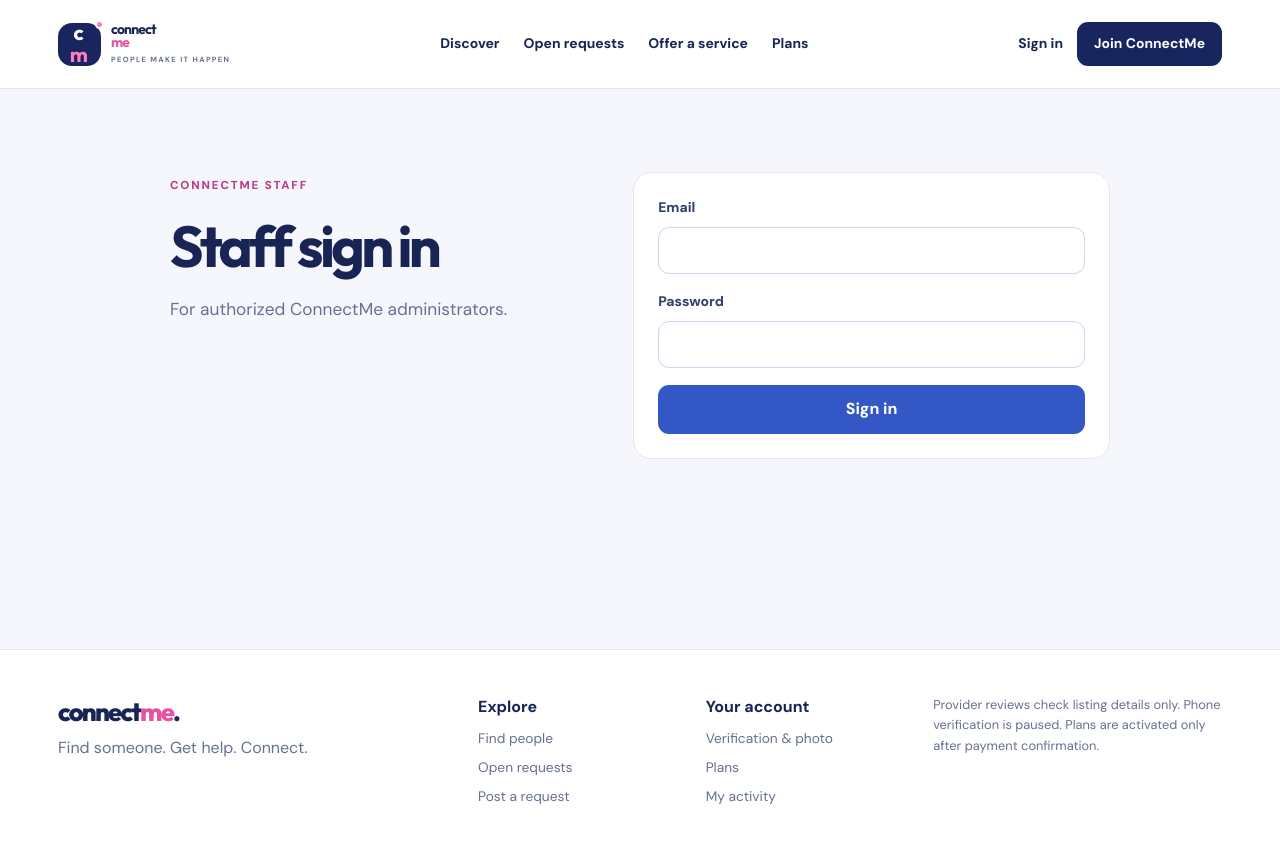
After one commit to onosprosper/CONNECTME, a Flask app: page /admin/login in a window 1280 px wide. The commit adds this page. Run offline with Flask 3, Linux system fonts and the light colour scheme; some libraries are stand-ins or nearby versions.

Commit message:
Create separate ConnectMe admin account

```diff
--- a/connectme-render/app.py
+++ b/connectme-render/app.py
@@ -46,6 +46,22 @@ class User(db.Model):
     password_hash = db.Column(db.String(255), nullable=False)
     created_at = db.Column(db.DateTime(timezone=True), default=now, nullable=False)
     photo = db.relationship('ProfilePhoto', uselist=False)
+
+class AdminAccount(db.Model):
+    id = db.Column(db.Integer, primary_key=True)
+    email = db.Column(db.String(255), unique=True, nullable=False, index=True)
+    password_hash = db.Column(db.String(255), nullable=False)
+    is_active = db.Column(db.Boolean, nullable=False, default=True)
+    failed_logins = db.Column(db.Integer, nullable=False, default=0)
+    locked_until = db.Column(db.DateTime(timezone=True))
+    created_at = db.Column(db.DateTime(timezone=True), default=now, nullable=False)
+
+class AdminAudit(db.Model):
+    id = db.Column(db.Integer, primary_key=True)
+    admin_id = db.Column(db.Integer, db.ForeignKey('admin_account.id'), nullable=False)
+    action = db.Column(db.String(80), nullable=False)
+    target_id = db.Column(db.Integer, nullable=False)
+    created_at = db.Column(db.DateTime(timezone=True), default=now, nullable=False)
 
 class Provider(db.Model):
     id = db.Column(db.Integer, primary_key=True)
@@ -216,7 +232,7 @@ def confirm_payment(payment):
 
 @app.context_processor
 def shared():
-    return {'categories': CATEGORIES, 'current_user': db.session.get(User, session['user_id']) if 'user_id' in session else None, 'csrf_token': csrf_token}
+    return {'categories': CATEGORIES, 'current_user': db.session.get(User, session['user_id']) if 'user_id' in session else None, 'current_admin': db.session.get(AdminAccount, session['admin_id']) if 'admin_id' in session else None, 'csrf_token': csrf_token}
 
 def csrf_token():
     if 'csrf' not in session:
@@ -352,7 +368,7 @@ def provide():
 @app.get('/providers/<int:provider_id>')
 def provider_detail(provider_id):
     provider = db.get_or_404(Provider, provider_id)
-    if provider.review and provider.review.status == 'suspended' and session.get('user_id') != provider.user_id and not session.get('review_admin'): abort(404)
+    if provider.review and provider.review.status == 'suspended' and session.get('user_id') != provider.user_id and not session.get('admin_id'): abort(404)
     return render_template('provider_detail.html', provider=provider)
 
 @app.get('/requests')
@@ -443,25 +459,61 @@ def termii_request(action, data):
 def review_admin_required(fn):
     @wraps(fn)
     def wrapper(*args, **kwargs):
-        key = os.getenv('ADMIN_REVIEW_KEY', '')
-        if not key or len(key) < 32 or not session.get('review_admin'):
-            abort(403)
+        account = db.session.get(AdminAccount, session['admin_id']) if session.get('admin_id') else None
+        if not account or not account.is_active:
+            session.pop('admin_id', None)
+            return redirect(url_for('admin_login'))
         return fn(*args, **kwargs)
     return wrapper
 
+@app.route('/admin/login', methods=['GET', 'POST'])
+def admin_login():
+    if request.method == 'POST':
+        email = request.form.get('email', '').strip().lower()[:255]
+        password = request.form.get('password', '')
+        account = AdminAccount.query.filter_by(email=email, is_active=True).first()
+        locked = account and account.locked_until and utc(account.locked_until) > now()
+        if account and not locked and check_password_hash(account.password_hash, password):
+            account.failed_logins = 0; account.locked_until = None
+            db.session.commit()
+            session.clear(); session['admin_id'] = account.id
+            return redirect(url_for('review_queue'))
+        if account and not locked:
+            account.failed_logins += 1
+            if account.failed_logins >= 5:
+                account.locked_until = now() + timedelta(minutes=15)
+                account.failed_logins = 0
+            db.session.commit()
+        flash('Invalid credentials or account temporarily locked. Try again later.', 'error')
+    return render_template('admin_login.html')
+
+@app.post('/admin/logout')
+@review_admin_required
+def admin_logout():
+    session.clear()
+    return redirect(url_for('admin_login'))
+
+@app.route('/admin/password', methods=['GET', 'POST'])
+@review_admin_required
+def admin_password():
+    if request.method == 'POST':
+        account = db.session.get(AdminAccount, session['admin_id'])
+        old = request.form.get('old_password', '')
+        new = request.form.get('new_password', '')
+        if not check_password_hash(account.password_hash, old) or len(new) < 16 or len(new) > 256:
+            flash('Check your current password and use at least 16 characters for the new one.', 'error')
+        else:
+            account.password_hash = generate_password_hash(new)
+            db.session.commit(); session.clear()
+            flash('Password changed. Sign in again.', 'success')
+            return redirect(url_for('admin_login'))
+    return render_template('admin_password.html')
+
 @app.route('/admin/reviews/login', methods=['GET', 'POST'])
-@login_required
 def review_admin_login():
-    if request.method == 'POST':
-        key = os.getenv('ADMIN_REVIEW_KEY', '')
-        if len(key) >= 32 and secrets.compare_digest(request.form.get('review_key', ''), key):
-            session['review_admin'] = True
-            return redirect(url_for('review_queue'))
-        flash('Invalid review access key.', 'error')
-    return render_template('review_login.html')
+    return redirect(url_for('admin_login'))
 
 @app.get('/admin/reviews')
-@login_required
 @review_admin_required
 def review_queue():
     reviews = ProviderReview.query.filter_by(status='pending').order_by(ProviderReview.provider_id.desc()).all()
@@ -469,13 +521,13 @@ def review_queue():
     return render_template('review_queue.html', reviews=reviews, suspended=suspended)
 
 @app.post('/admin/reviews/<int:provider_id>')
-@login_required
 @review_admin_required
 def review_decision(provider_id):
     review = db.get_or_404(ProviderReview, provider_id)
     decision = request.form.get('decision')
     if decision not in ('approved', 'rejected') or (review.status == 'suspended' and decision != 'approved'): abort(400)
-    review.status = decision; review.reviewed_at = now(); review.reviewer_id = session['user_id']
+    review.status = decision; review.reviewed_at = now(); review.reviewer_id = None
+    db.session.add(AdminAudit(admin_id=session['admin_id'], action='provider_' + decision, target_id=provider_id))
     db.session.commit()
     flash('Provider review recorded.', 'success')
     return redirect(url_for('review_queue'))
@@ -503,14 +555,12 @@ def report_provider(provider_id):
     return render_template('report_form.html', provider=provider, reasons=REPORT_REASONS)
 
 @app.get('/admin/reports')
-@login_required
 @review_admin_required
 def report_queue():
     reports = SafetyReport.query.filter_by(status='open').order_by(SafetyReport.created_at.asc()).all()
     return render_template('report_queue.html', reports=reports)
 
 @app.post('/admin/reports/<int:report_id>')
-@login_required
 @review_admin_required
 def report_decision(report_id):
     report = db.get_or_404(SafetyReport, report_id)
@@ -519,9 +569,10 @@ def report_decision(report_id):
     if decision == 'suspended':
         review = db.session.get(ProviderReview, report.provider_id)
         if not review: review = ProviderReview(provider_id=report.provider_id)
-        review.status = 'suspended'; review.reviewed_at = now(); review.reviewer_id = session['user_id']
+        review.status = 'suspended'; review.reviewed_at = now(); review.reviewer_id = None
         db.session.add(review)
-    report.status = decision; report.reviewed_at = now(); report.reviewer_id = session['user_id']
+    report.status = decision; report.reviewed_at = now(); report.reviewer_id = None
+    db.session.add(AdminAudit(admin_id=session['admin_id'], action='report_' + decision, target_id=report_id))
     db.session.commit()
     flash('Report decision recorded.', 'success')
     return redirect(url_for('report_queue'))
@@ -666,25 +717,24 @@ def submit_bank_transfer(payment_id):
     return redirect(url_for('subscriptions'))
 
 @app.get('/admin/payments')
-@login_required
 @review_admin_required
 def bank_payment_queue():
     payments = BankTransferPayment.query.filter_by(status='submitted').order_by(BankTransferPayment.submitted_at.asc()).all()
     return render_template('bank_payment_queue.html', payments=payments)
 
 @app.post('/admin/payments/<int:payment_id>')
-@login_required
 @review_admin_required
 def bank_payment_decision(payment_id):
     payment = db.get_or_404(BankTransferPayment, payment_id)
     decision = request.form.get('decision')
     if payment.status != 'submitted' or decision not in ('approved', 'rejected'): abort(409)
-    if payment.user_id == session['user_id']: abort(403)
+    if payment.user.email.casefold() == db.session.get(AdminAccount, session['admin_id']).email.casefold(): abort(403)
     if decision == 'approved':
         latest = latest_paid_plan(payment.user_id, payment.role)
         base = max(now(), utc(latest.expires_at) if latest else now())
         payment.expires_at = base + timedelta(days=30)
-    payment.status, payment.reviewed_at, payment.reviewer_id = decision, now(), session['user_id']
+    payment.status, payment.reviewed_at, payment.reviewer_id = decision, now(), None
+    db.session.add(AdminAudit(admin_id=session['admin_id'], action='bank_' + decision, target_id=payment_id))
     db.session.commit()
     flash('Bank transfer decision saved.', 'success')
     return redirect(url_for('bank_payment_queue'))
@@ -756,6 +806,15 @@ def health():
 
 with app.app_context():
     db.create_all()
+    if not AdminAccount.query.first():
+        setup_email = os.getenv('ADMIN_SETUP_EMAIL', '').strip().lower()
+        setup_password = os.getenv('ADMIN_SETUP_PASSWORD', '')
+        if setup_email and setup_password:
+            if not re.fullmatch(r'[^\s@]+@[^\s@]+\.[^\s@]+', setup_email) or len(setup_password) < 16:
+                raise RuntimeError('ADMIN_SETUP_EMAIL must be valid and ADMIN_SETUP_PASSWORD must have at least 16 characters.')
+            db.session.add(AdminAccount(email=setup_email, password_hash=generate_password_hash(setup_password)))
+            db.session.commit()
+            app.logger.warning('Initial admin account created. Remove ADMIN_SETUP_PASSWORD and ADMIN_SETUP_EMAIL from Render.')
 
 if __name__ == '__main__':
     app.run(debug=True)
--- /dev/null
+++ b/connectme-render/templates/admin_login.html
@@ -0,0 +1 @@
+{% extends 'base.html' %}{% block title %}Staff sign in · ConnectMe{% endblock %}{% block body %}<div class="form-layout narrow"><div class="intro"><small>CONNECTME STAFF</small><h1>Staff sign in</h1><p>For authorized ConnectMe administrators.</p></div><form class="panel" method="post" action="{{ url_for('admin_login') }}"><input type="hidden" name="csrf_token" value="{{ csrf_token() }}"><label>Email<input name="email" type="email" required autocomplete="username"></label><label>Password<input name="password" type="password" required autocomplete="current-password"></label><button class="btn">Sign in</button></form></div>{% endblock %}
--- /dev/null
+++ b/connectme-render/templates/admin_password.html
@@ -0,0 +1 @@
+{% extends 'base.html' %}{% block title %}Change staff password · ConnectMe{% endblock %}{% block body %}<div class="form-layout narrow"><div class="intro"><small>CONNECTME STAFF</small><h1>Change password</h1></div><form class="panel" method="post"><input type="hidden" name="csrf_token" value="{{ csrf_token() }}"><label>Current password<input name="old_password" type="password" required autocomplete="current-password"></label><label>New password (16 characters minimum)<input name="new_password" type="password" minlength="16" required autocomplete="new-password"></label><button class="btn">Save password</button></form></div>{% endblock %}
--- a/connectme-render/templates/base.html
+++ b/connectme-render/templates/base.html
@@ -1,6 +1,6 @@
 <!doctype html>
 <html lang="en"><head><meta charset="utf-8"><meta name="viewport" content="width=device-width, initial-scale=1"><meta name="theme-color" content="#18255f"><title>{% block title %}ConnectMe{% endblock %}</title><meta name="description" content="ConnectMe helps you find local services, skills and experiences across Nigeria."><link rel="stylesheet" href="{{ url_for('static',filename='style.css') }}"></head>
-<body><header class="site-header"><div class="wrap nav"><a class="brand" href="{{ url_for('home') }}" aria-label="ConnectMe home"><span class="brand-mark">c<span>m</span><i></i></span><span>connect<span class="brand-accent">me</span><small>PEOPLE MAKE IT HAPPEN</small></span></a><nav class="main-nav" aria-label="Main navigation"><a href="{{ url_for('home') }}">Discover</a><a href="{{ url_for('requests_list') }}">Open requests</a><a href="{{ url_for('provide') }}">Offer a service</a><a href="{{ url_for('subscriptions') }}">Plans</a></nav><div class="account">{% if current_user %}<a class="trust-link" href="{{ url_for('verification') }}">✦ Verification</a><a href="{{ url_for('dashboard') }}">My activity</a><form method="post" action="{{ url_for('logout') }}"><input type="hidden" name="csrf_token" value="{{ csrf_token() }}"><button class="text-button">Sign out</button></form>{% else %}<a href="{{ url_for('login') }}">Sign in</a><a class="nav-join" href="{{ url_for('signup') }}">Join ConnectMe</a>{% endif %}</div></div></header>
+<body><header class="site-header"><div class="wrap nav"><a class="brand" href="{{ url_for('home') }}" aria-label="ConnectMe home"><span class="brand-mark">c<span>m</span><i></i></span><span>connect<span class="brand-accent">me</span><small>PEOPLE MAKE IT HAPPEN</small></span></a><nav class="main-nav" aria-label="Main navigation"><a href="{{ url_for('home') }}">Discover</a><a href="{{ url_for('requests_list') }}">Open requests</a><a href="{{ url_for('provide') }}">Offer a service</a><a href="{{ url_for('subscriptions') }}">Plans</a></nav><div class="account">{% if current_admin %}<a href="{{ url_for('review_queue') }}">Staff dashboard</a><a href="{{ url_for('admin_password') }}">Change password</a><form method="post" action="{{ url_for('admin_logout') }}"><input type="hidden" name="csrf_token" value="{{ csrf_token() }}"><button class="text-button">Staff sign out</button></form>{% elif current_user %}<a class="trust-link" href="{{ url_for('verification') }}">✦ Verification</a><a href="{{ url_for('dashboard') }}">My activity</a><form method="post" action="{{ url_for('logout') }}"><input type="hidden" name="csrf_token" value="{{ csrf_token() }}"><button class="text-button">Sign out</button></form>{% else %}<a href="{{ url_for('login') }}">Sign in</a><a class="nav-join" href="{{ url_for('signup') }}">Join ConnectMe</a>{% endif %}</div></div></header>
 <main class="wrap">{% with messages=get_flashed_messages(with_categories=true) %}{% for category,message in messages %}<div class="flash {{ category }}" role="status">{{ message }}</div>{% endfor %}{% endwith %}{% block body %}{% endblock %}</main>
 <footer><div class="wrap footer-grid"><div><a class="footer-brand" href="{{ url_for('home') }}">connect<span>me</span>.</a><p>Find someone. Get help. Connect.</p></div><div><strong>Explore</strong><a href="{{ url_for('home') }}">Find people</a><a href="{{ url_for('requests_list') }}">Open requests</a><a href="{{ url_for('create_request') }}">Post a request</a></div><div><strong>Your account</strong><a href="{{ url_for('verification') }}">Verification & photo</a><a href="{{ url_for('subscriptions') }}">Plans</a><a href="{{ url_for('dashboard') }}">My activity</a></div><div class="footer-note">Provider reviews check listing details only. Phone verification is paused. Plans are activated only after payment confirmation.</div></div></footer>
 <nav class="mobile-nav" aria-label="Mobile navigation"><a href="{{ url_for('home') }}">⌕<span>Find</span></a><a href="{{ url_for('requests_list') }}">▤<span>Requests</span></a><a href="{{ url_for('create_request') }}">＋<span>Post</span></a><a href="{{ url_for('verification') }}">✦<span>Verify</span></a><a href="{{ url_for('dashboard') }}">◉<span>Account</span></a></nav></body></html>
```
Also changed, not shown: connectme-render/README.md.
